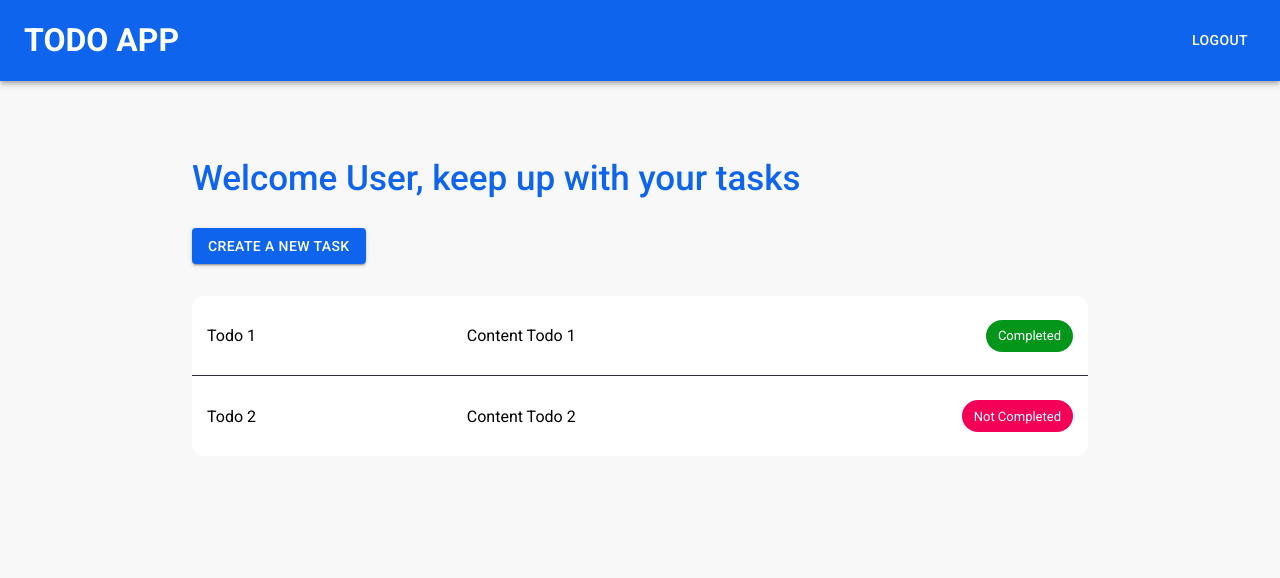
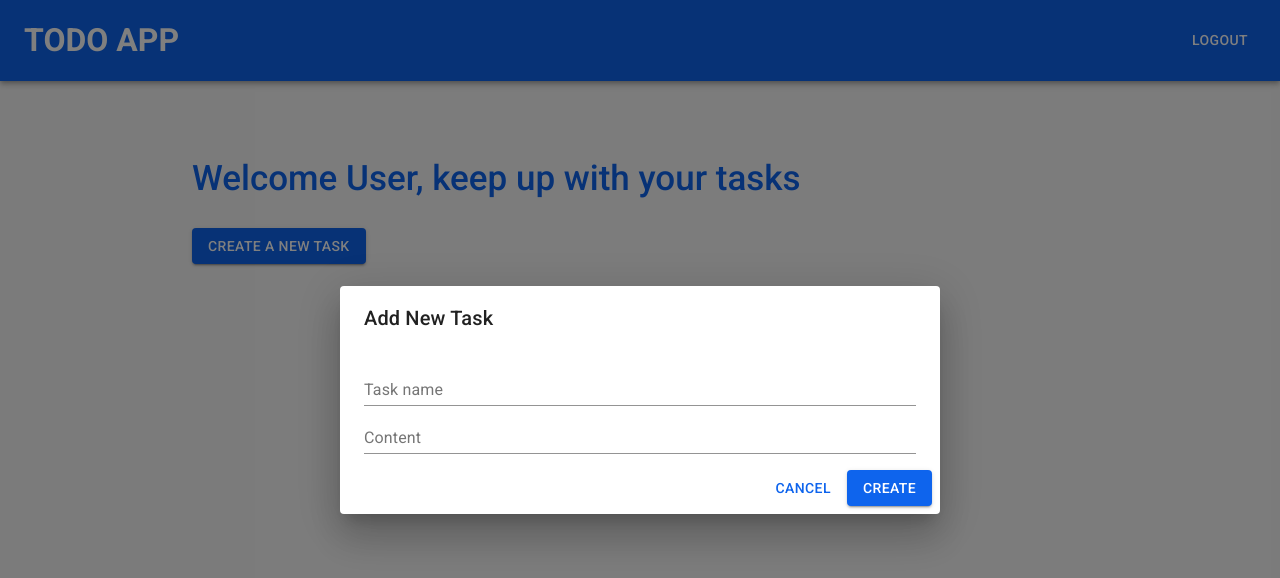
Before and after one commit to anis-b-amara/TodoList, a React (Create React App) app: page / in a window 1280 px wide. Both pictures are taken after a click on the button "CREATE A NEW TASK". Shown: the top 578 px of the page. Built offline with nearby package versions, Linux system fonts and the light colour scheme.

Commit message:
Redux boilerplate

```diff
--- a/package.json
+++ b/package.json
@@ -4,6 +4,7 @@
   "private": true,
   "dependencies": {
     "@material-ui/core": "^4.11.4",
+    "@reduxjs/toolkit": "^1.5.1",
     "@testing-library/jest-dom": "^5.11.4",
     "@testing-library/react": "^11.1.0",
     "@testing-library/user-event": "^12.1.10",
@@ -13,6 +14,7 @@
     "@types/react-dom": "^17.0.0",
     "react": "^17.0.2",
     "react-dom": "^17.0.2",
+    "react-redux": "^7.2.4",
     "react-router-dom": "^5.2.0",
     "react-scripts": "4.0.3",
     "typescript": "^4.1.2",
@@ -43,6 +45,7 @@
     ]
   },
   "devDependencies": {
+    "@types/react-redux": "^7.1.16",
     "@types/react-router-dom": "^5.1.7"
   }
 }
--- a/src/components/create-todo/Index.tsx
+++ b/src/components/create-todo/Index.tsx
@@ -1,7 +1,29 @@
-import { Button } from '@material-ui/core'
 import React, { FC } from 'react'
+import {
+  Button,
+  Dialog,
+  DialogActions,
+  DialogContent,
+  DialogTitle,
+  TextField,
+} from '@material-ui/core'
+import { useStyles } from './styles'
+import { useAppDispatch } from '../../hooks'
+import { add } from '../../slices/todos/todosSlice'
 
 export const CreateTodo: FC = () => {
+  const classes = useStyles()
+  const dispatch = useAppDispatch()
+  const [open, setOpen] = React.useState(false)
+
+  const handleClickOpen = () => {
+    setOpen(true)
+  }
+
+  const handleClose = () => {
+    setOpen(false)
+  }
+
   return (
     <div>
       <Button
@@ -9,9 +31,63 @@ export const CreateTodo: FC = () => {
         size="medium"
         color="primary"
         className="button"
+        onClick={handleClickOpen}
       >
         CREATE A NEW TASK
       </Button>
+      <Dialog
+        open={open}
+        onClose={handleClose}
+        aria-labelledby="alert-dialog-title"
+        aria-describedby="alert-dialog-description"
+        classes={{ paper: classes.paper }}
+      >
+        <DialogTitle id="alert-dialog-title">Add New Task</DialogTitle>
+        <DialogContent>
+          <div>
+            <TextField
+              label="Task name"
+              fullWidth
+              value={''}
+              onChange={(e: React.ChangeEvent<HTMLInputElement>) =>
+                console.log(e.target.value)
+              }
+            />
+          </div>
+          <div>
+            <TextField
+              label="Content"
+              fullWidth
+              value={''}
+              onChange={(e: React.ChangeEvent<HTMLInputElement>) =>
+                console.log(e.target.value)
+              }
+            />
+          </div>
+        </DialogContent>
+        <DialogActions>
+          <Button onClick={handleClose} color="primary">
+            CANCEL
+          </Button>
+          <Button
+            onClick={() =>
+              dispatch(
+                add({
+                  id: 1,
+                  content: 'content',
+                  title: 'Title',
+                  status: false,
+                })
+              )
+            }
+            color="primary"
+            variant="contained"
+            autoFocus
+          >
+            CREATE
+          </Button>
+        </DialogActions>
+      </Dialog>
     </div>
   )
 }
--- a/src/components/create-todo/styles.ts
+++ b/src/components/create-todo/styles.ts
@@ -1,3 +1,12 @@
-import { createStyles, makeStyles } from '@material-ui/core'
+import { createStyles, makeStyles } from "@material-ui/core";
 
-export const useStyles = makeStyles(() => createStyles({}))
+export const useStyles = makeStyles(() =>
+  createStyles({
+    paper: {
+      width: "800px",
+    },
+    marginTop: {
+      marginTop: "10px",
+    }
+  })
+);
--- /dev/null
+++ b/src/hooks.ts
@@ -0,0 +1,5 @@
+import { TypedUseSelectorHook, useDispatch, useSelector } from 'react-redux'
+import { AppDispatch, RootState } from './store'
+
+export const useAppDispatch = () => useDispatch<AppDispatch>()
+export const useAppSelector: TypedUseSelectorHook<RootState> = useSelector
--- a/src/index.tsx
+++ b/src/index.tsx
@@ -3,12 +3,14 @@ import ReactDOM from 'react-dom'
 import './index.css'
 import App from './App'
 import { BrowserRouter } from 'react-router-dom'
+import { Provider } from 'react-redux'
+import { store } from './store'
 
 ReactDOM.render(
-  <React.StrictMode>
+  <Provider store={store}>
     <BrowserRouter>
       <App />
     </BrowserRouter>
-  </React.StrictMode>,
+  </Provider>,
   document.getElementById('root')
 )
--- /dev/null
+++ b/src/interfaces/Todo.ts
@@ -0,0 +1,6 @@
+export interface Todo {
+  id: number;
+  title: string;
+  content: string;
+  status: boolean
+}
--- /dev/null
+++ b/src/interfaces/User.ts
@@ -0,0 +1,4 @@
+export interface User {
+  email: string;
+  password: string;
+}
--- a/src/pages/login/Index.tsx
+++ b/src/pages/login/Index.tsx
@@ -1,9 +1,12 @@
 import { Button, TextField } from '@material-ui/core'
 import React, { FC } from 'react'
+import { useAppDispatch } from '../../hooks'
+import { login } from '../../slices/user/userSlice'
 import { useStyles } from './styles'
 
 export const Login: FC = () => {
   const classes = useStyles()
+  const dispatch = useAppDispatch()
 
   return (
     <div className={classes.layout}>
@@ -26,6 +29,7 @@ export const Login: FC = () => {
           color="primary"
           className={classes.marginTop}
           fullWidth
+          onClick={() => dispatch(login({ email: 'a@a', password: 'ppp'}))}
         >
           Login
         </Button>
--- a/src/pages/tasks/Index.tsx
+++ b/src/pages/tasks/Index.tsx
@@ -2,6 +2,8 @@ import { FC } from 'react'
 import { Grid } from '@material-ui/core'
 import { CreateTodo, Todo } from '../../components/Index'
 import { useStyles } from './styles'
+import { useAppSelector } from '../../hooks'
+import { selectTodos } from '../../slices/todos/todosSlice'
 
 export interface TodoItem {
   id: number
@@ -11,20 +13,7 @@ export interface TodoItem {
 }
 export const Tasks: FC = () => {
   const classes = useStyles()
-  const todos: TodoItem[] = [
-    {
-      id: 1,
-      title: 'Todo 1',
-      content: 'Content Todo 1',
-      status: true,
-    },
-    {
-      id: 2,
-      title: 'Todo 2',
-      content: 'Content Todo 2',
-      status: false,
-    },
-  ]
+  const todos = useAppSelector(selectTodos)
   return (
     <Grid container direction="column">
       <Grid container direction="column">
--- /dev/null
+++ b/src/slices/todos/todosSlice.ts
@@ -0,0 +1,27 @@
+import { createSlice, PayloadAction } from '@reduxjs/toolkit'
+import { Todo } from '../../interfaces/Todo'
+import { RootState } from '../../store'
+
+const initialState: Todo[] = [] as Todo[]
+
+export const todosSlice = createSlice({
+  name: 'todos',
+  initialState,
+  reducers: {
+    add: (state, { payload }: PayloadAction<Todo>) => {
+      return [payload, ...state]
+
+    },
+    update: (state, { payload }: PayloadAction<Todo>) => {
+      const todoIndex = state.findIndex((_todo) => _todo.id === payload.id)
+      return [...state.slice(0, todoIndex), payload, ...state.slice(todoIndex + 1)]
+    },
+    remove: (state, { payload }: PayloadAction<{ id: number }>) => {
+      return state.filter((todo) => todo.id !== payload.id)
+    }
+  },
+})
+
+export const { add, update, remove } = todosSlice.actions
+export const selectTodos = (state: RootState) => state.todos
+// export const selectTodo = (state: RootState) => state.todos
--- /dev/null
+++ b/src/slices/user/userSlice.ts
@@ -0,0 +1,25 @@
+import { createSlice, PayloadAction } from "@reduxjs/toolkit"
+import { User } from "../../interfaces/User"
+import { RootState } from "../../store"
+
+const initialState: User = {
+  email: '',
+  password: '',
+} as User
+
+export const userSlice = createSlice({
+  name: 'user',
+  initialState,
+  reducers: {
+    login: (state, { payload }: PayloadAction<User>) => {
+      return { ...state, email: payload.email, password: payload.password}
+
+    },
+    logout: (state) => {
+      return { ...state, email: '', password: '' }
+    }
+  }
+})
+
+export const { login, logout } = userSlice.actions
+export const selectUser = (state: RootState) => state.user
--- /dev/null
+++ b/src/store.ts
@@ -0,0 +1,13 @@
+import { configureStore } from "@reduxjs/toolkit";
+import { todosSlice } from "./slices/todos/todosSlice";
+import { userSlice } from "./slices/user/userSlice";
+
+export const store = configureStore({
+  reducer: {
+    user: userSlice.reducer,
+    todos: todosSlice.reducer
+  }
+})
+
+export type RootState = ReturnType<typeof store.getState>
+export type AppDispatch = typeof store.dispatch
```
Also changed, not shown: 1 other file (tests, documents, lock files or other folders).
